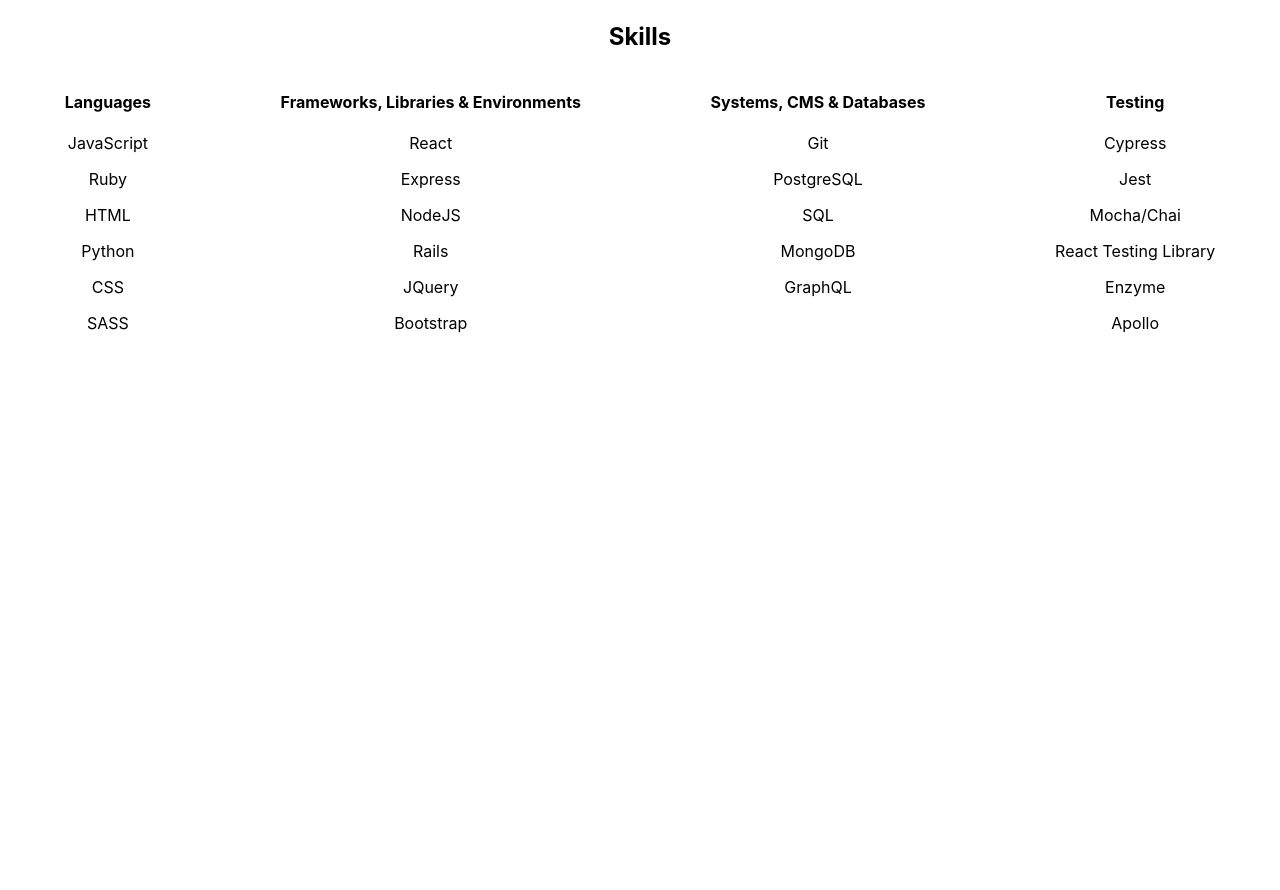
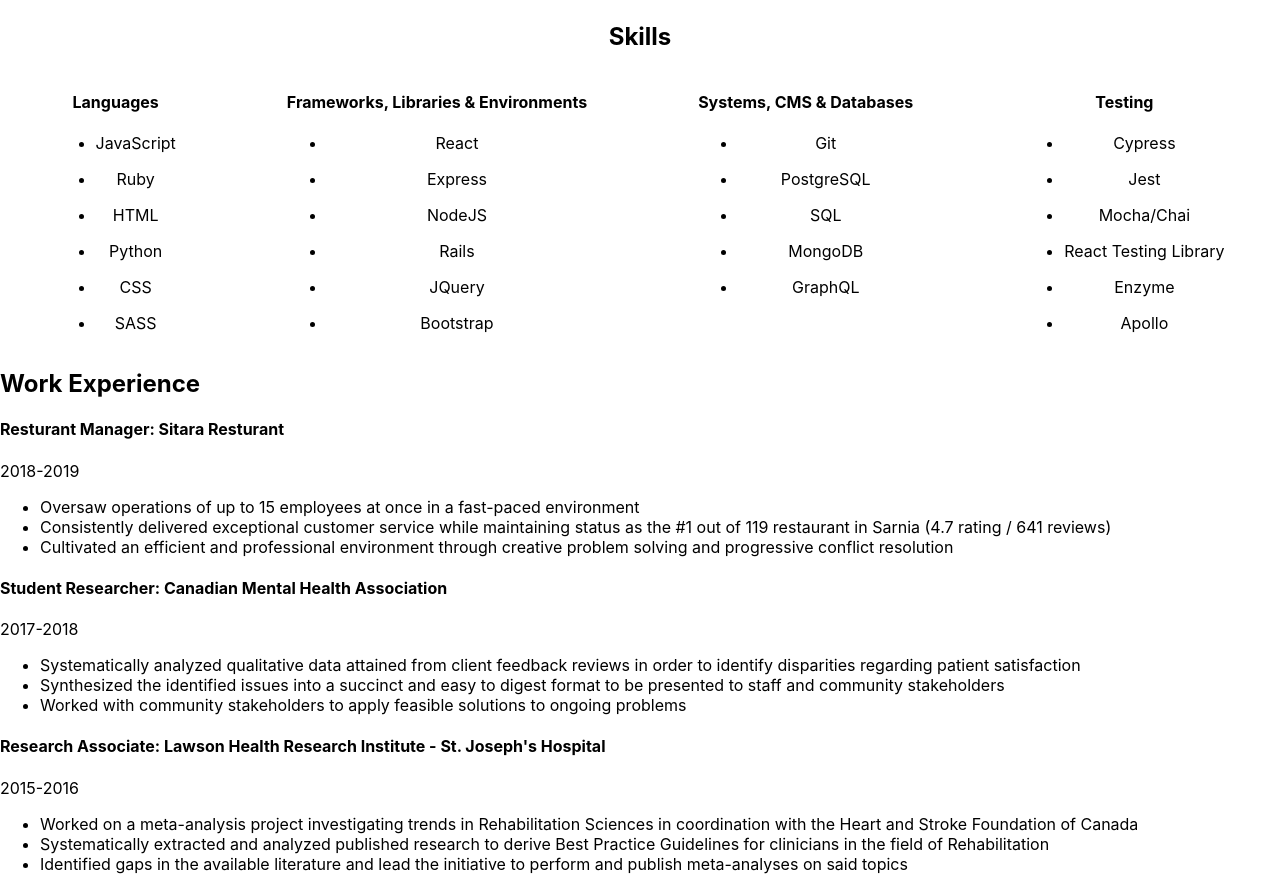
Before and after one commit to JashanB/my-portfolio, a React (Create React App) app: page / in a window 1280 px wide. Shown: the part 520-1410 px from the top of the page. Before the commit the page ends 869 px from the top, so only its background shows below. Built offline with nearby package versions, Linux system fonts and the light colour scheme.

Commit message:
added work exp

```diff
--- a/src/components/profile/Profile.js
+++ b/src/components/profile/Profile.js
@@ -18,42 +18,93 @@
       <div className="skills-flex">
         <div className="skill-item">
           <h4>Languages</h4>
+          <ul>
+            <li>
               <p>JavaScript</p>
+            </li>
+            <li>
               <p>Ruby</p>
+            </li>
+            <li>
               <p>HTML</p>
+            </li>
+            <li>
               <p>Python</p>
+            </li>
+            <li>
               <p>CSS</p>
+            </li>
+            <li>
               <p>SASS</p>
+            </li>
+          </ul>
         </div>
         <div className="skill-item">
           <h4>Frameworks, Libraries & Environments</h4>
+          <ul>
+            <li>
               <p>React</p>
+            </li>
+            <li>
               <p>Express</p>
+            </li>
+            <li>
               <p>NodeJS</p>
+            </li>
+            <li>
               <p>Rails</p>
+            </li>
+            <li>
               <p>JQuery</p>
+            </li>
+            <li>
               <p>Bootstrap</p>
-          <p></p>
-
+            </li>
+          </ul>
         </div>
         <div className="skill-item">
           <h4>Systems, CMS & Databases</h4>
+          <ul>
+            <li>
               <p>Git</p>
+            </li>
+            <li>
               <p>PostgreSQL</p>
+            </li>
+            <li>
               <p>SQL</p>
+            </li>
+            <li>
               <p>MongoDB</p>
+            </li>
+            <li>
               <p>GraphQL</p>
-
+            </li>
+          </ul>
         </div>
         <div className="skill-item">
           <h4>Testing</h4>
+          <ul>
+            <li>
               <p>Cypress</p>
+            </li>
+            <li>
               <p>Jest</p>
+            </li>
+            <li>
               <p>Mocha/Chai</p>
+            </li>
+            <li>
               <p>React Testing Library</p>
+            </li>
+            <li>
               <p>Enzyme</p>
+            </li>
+            <li>
               <p>Apollo</p>
+            </li>
+          </ul>
         </div>
       </div>
-    </div>)
+    </div >)
 }
--- a/src/components/workExp/WorkExp.css
+++ b/src/components/workExp/WorkExp.css
@@ -0,0 +1,3 @@
+#work-experience {
+  text-align: left;
+}
--- a/src/components/workExp/WorkExp.js
+++ b/src/components/workExp/WorkExp.js
@@ -1,5 +1,37 @@
 import React from 'react';
+import './WorkExp.css';
 
-export default function WorkExp (props) {
-  return (<div></div>)
+export default function WorkExp(props) {
+  return (
+    <div id="work-experience">
+      <h2>Work Experience</h2>
+      <div className="exp">
+        <h4>Resturant Manager: Sitara Resturant</h4>
+        <p>2018-2019</p>
+        <ul>
+          <li>Oversaw operations of up to 15 employees at once in a fast-paced environment</li>
+          <li>Consistently delivered exceptional customer service while maintaining status as the #1 out of 119 restaurant in Sarnia (4.7 rating / 641 reviews)</li>
+          <li>Cultivated an efficient and professional environment through creative problem solving and progressive conflict resolution</li>
+        </ul>
+      </div>
+      <div className="exp">
+        <h4>Student Researcher: Canadian Mental Health Association</h4>
+        <p>2017-2018</p>
+        <ul>
+          <li>Systematically analyzed qualitative data attained from client feedback reviews in order to identify disparities regarding patient satisfaction</li>
+          <li>Synthesized the identified issues into a succinct and easy to digest format to be presented to staff and community stakeholders</li>
+          <li>Worked with community stakeholders to apply feasible solutions to ongoing problems</li>
+        </ul>
+      </div>
+      <div className="exp">
+        <h4>Research Associate: Lawson Health Research Institute - St. Joseph's Hospital</h4>
+        <p>2015-2016</p>
+        <ul>
+          <li>Worked on a meta-analysis project investigating trends in Rehabilitation Sciences in coordination with the Heart and Stroke Foundation of Canada</li>
+          <li>Systematically extracted and analyzed published research to derive Best Practice Guidelines for clinicians in the field of Rehabilitation</li>
+          <li>Identified gaps in the available literature and lead the initiative to perform and publish meta-analyses on said topics</li>
+        </ul>
+      </div>
+    </div>
+  )
 }
```
Lines whose indentation alone changed are shown as unchanged.
